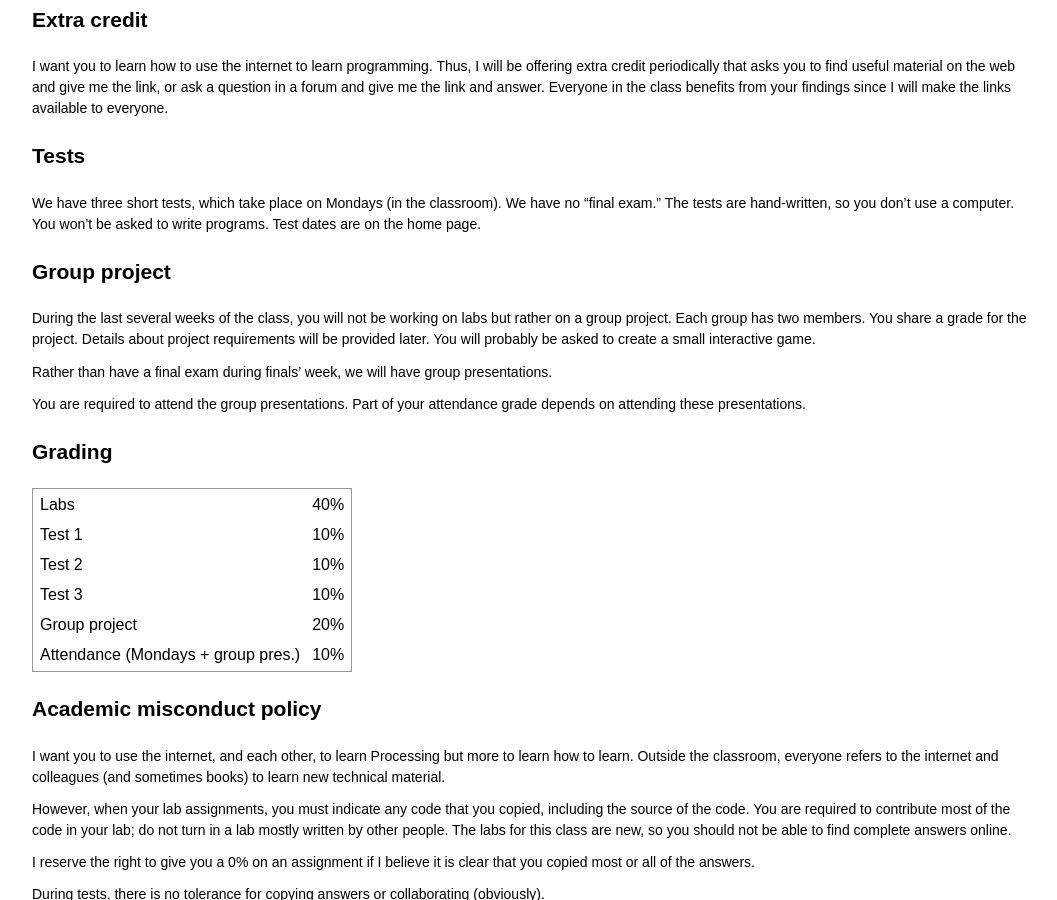
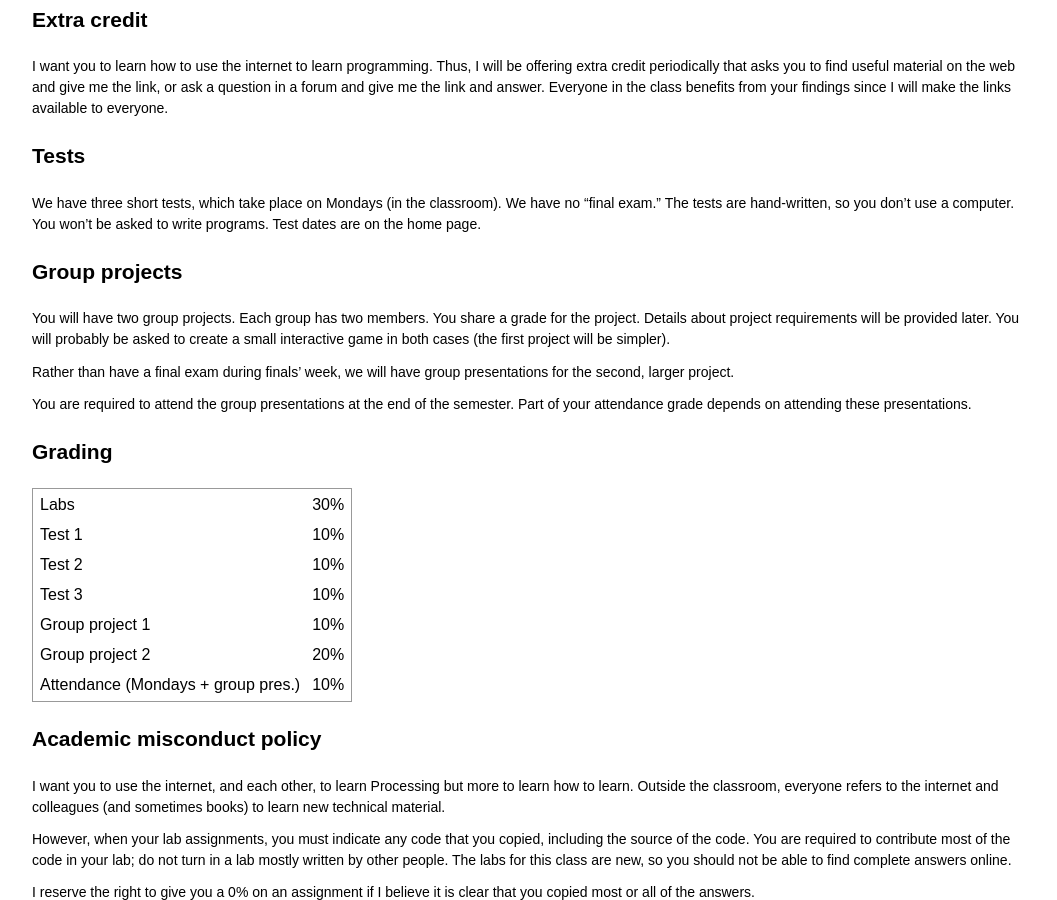
Before and after one commit to joshuaeckroth/cse1211-website, a Jekyll site: the page built from meta/_posts/2013-01-01-syllabus.markdown, in a window 1280 px wide and 900 px high, scrolled down 583 px. Shown: the whole window, without its empty margins (108-1165 px from the left). Built offline with Jekyll 4.4.1, drawn with Linux system fonts in a browser that asks for light colours; Markdown is read by kramdown in place of the engine named in the settings; comment, search, counter and statistics services are not loaded.

Commit message:
Updated/created lab 1, lab 2, color & coordinate system guides, syllabus, calendar, and office hours.

```diff
--- a/meta/_posts/2013-01-01-syllabus.markdown
+++ b/meta/_posts/2013-01-01-syllabus.markdown
@@ -57,28 +57,29 @@ classroom). We have no "final exam." The tests are hand-written, so
 you don't use a computer. You won't be asked to write programs. Test
 dates are on the home page.
 
-## Group project
+## Group projects
 
-During the last several weeks of the class, you will not be working on
-labs but rather on a group project. Each group has two members. You
+You will have two group projects. Each group has two members. You
 share a grade for the project. Details about project requirements will
 be provided later. You will probably be asked to create a small
-interactive game.
+interactive game in both cases (the first project will be simpler).
 
 Rather than have a final exam during finals' week, we will have group
+presentations for the second, larger project.
+
+You are required to attend the group presentations at the end of the
+semester. Part of your attendance grade depends on attending these
 presentations.
-
-You are required to attend the group presentations. Part of your
-attendance grade depends on attending these presentations.
 
 ## Grading
 
 <table>
-<tr><td>Labs</td><td>40%</td></tr>
+<tr><td>Labs</td><td>30%</td></tr>
 <tr><td>Test 1</td><td>10%</td></tr>
 <tr><td>Test 2</td><td>10%</td></tr>
 <tr><td>Test 3</td><td>10%</td></tr>
-<tr><td>Group project</td><td>20%</td></tr>
+<tr><td>Group project 1</td><td>10%</td></tr>
+<tr><td>Group project 2</td><td>20%</td></tr>
 <tr><td>Attendance (Mondays + group pres.)</td><td>10%</td></tr>
 </table>
 
```
Also changed, not shown: _layouts/index.html (+6 -2 lines), guides/_posts/2013-01-13-color.markdown (added, +34 -0 lines), guides/_posts/2013-01-13-coordinate-system.markdown (added, +33 -0 lines), labs/_posts/2013-01-14-lab-2.markdown (added, +34 -0 lines), meta/_posts/2013-01-02-calendar.markdown (added, +25 -0 lines), labs/_posts/2013-01-04-lab-1.markdown (renamed from labs/_posts/2013-01-03-lab-1.markdown).
